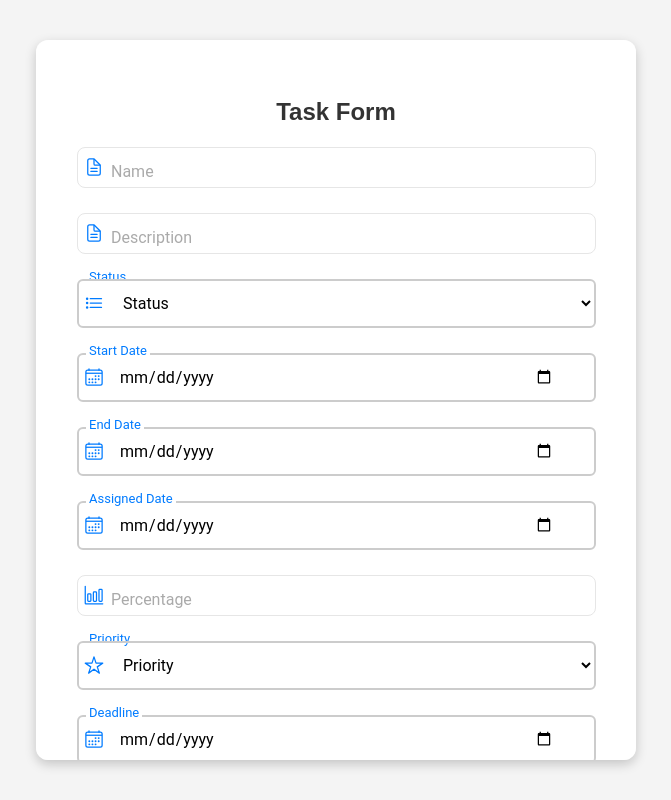
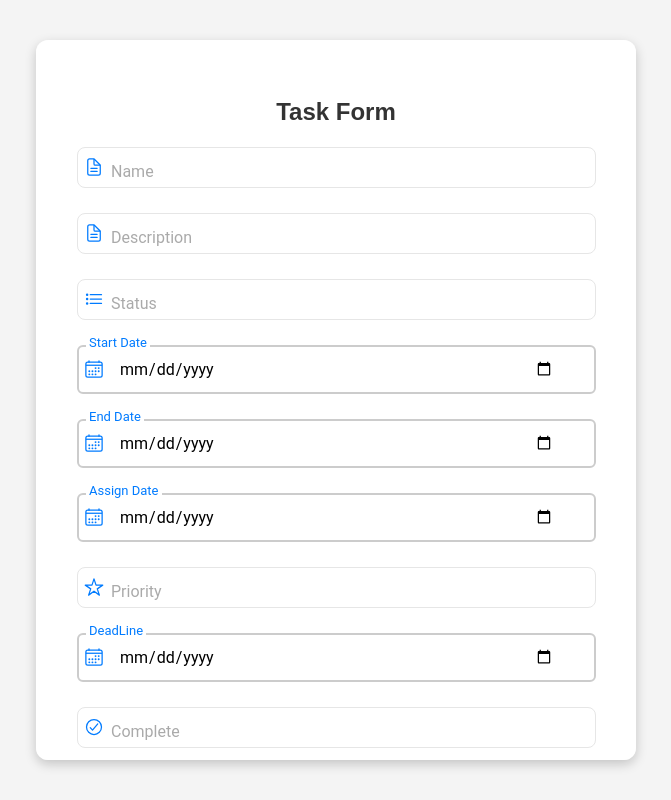
Before and after one commit to ashakannedi/planner-frontend, a React (Create React App) app: page /usertask in a window 1280 px wide. Shown: the whole page, without its empty margins (304-975 px from the left). Built offline with nearby package versions, Linux system fonts and the light colour scheme.

Commit message:
task input

```diff
--- a/src/App.tsx
+++ b/src/App.tsx
@@ -6,7 +6,7 @@ import { IonReactRouter } from '@ionic/react-router';
 import Home from './pages/Home';
 import Taskspage from './pages/Taskspage';
 import Projects from './pages/Projects';
-//import Details from './pages/Details';
+import Details from './pages/Details';
 import DetailsByTaskId from './pages/DetailsByTaskId';
 import Navbar from './pages/Nav';
 /* Core CSS required for Ionic components to work properly */
@@ -55,7 +55,7 @@ const App = () => {
           <Route path="/projects"><Projects/></Route>
           <Route path="/taskbyuserid"><TaskbyUserid/></Route>
           <Route path="/taskspage/:id" component={Taskspage}></Route>
-          {/* <Route path="/details/:id" component={Details}><Details/></Route> */}
+          <Route path="/details/:id" component={Details}><Details/></Route>
           <Route path="/detailsbasedontaskid/:id" component={DetailsByTaskId}><DetailsByTaskId/></Route>
           <Route path="/home"><Home/></Route>
           <Route path="/register" component={Registration} />
--- a/src/pages/Task.tsx
+++ b/src/pages/Task.tsx
@@ -1,106 +1,302 @@
-import React from 'react';
+import React, { useState, ChangeEvent, FormEvent } from 'react';
 import { IonIcon } from '@ionic/react';
 import { personOutline, documentTextOutline, listOutline, calendarOutline, barChartOutline, starOutline, checkmarkCircleOutline, folderOutline } from 'ionicons/icons';
 import './Task.css';
 
+interface FormData {
+  title: string;
+  description: string;
+  status: string;
+  startDate: string;
+  endDate: string;
+  assignDate: string;
+  priority: string;
+  deadLine: string;
+  completed: string; // Changed from 'complete' to 'completed'
+  project:{
+    id:string;
+  }
+  userDetails:{
+    id:string;
+  }
+}
+
 function Task() {
+  const [formData, setFormData] = useState<FormData>({
+    title: '',
+    description: '',
+    status: '',
+    startDate: '',
+    endDate: '',
+    assignDate: '',
+    priority: '',
+    deadLine: '',
+    completed: '',
+    project:
+    {
+      id:'',
+    } ,
+    userDetails:{
+      id:'',
+    }
+  });
+
+  const handleChange = (e: ChangeEvent<HTMLInputElement | HTMLSelectElement>) => {
+    const { name, value } = e.target;
+
+    if (name === "project" || name === "userDetails") {
+      setFormData({
+        ...formData,
+        [name]: {
+          ...formData[name],
+          id: value,
+        },
+      });
+    } else {
+    setFormData((prevFormData) => ({
+      ...prevFormData,
+      [name]: value,
+    }));
+  }
+  };
+
+  const handleSubmit = async (e: FormEvent<HTMLFormElement>) => {
+  e.preventDefault();
+
+  try {
+    const apiEndpoint = 'http://localhost:8080/tasks';
+
+    // Convert dates to ISO 8601 format if needed
+   const formatDate = (date: string) => {
+  if (!date) return null;
+  const d = new Date(date);
+  return d.toISOString(); // Format to 'yyyy-MM-ddTHH:mm:ss.sssZ'
+};
+
+    const formattedData = {
+      ...formData,
+      startDate: formatDate(formData.startDate),
+      endDate: formatDate(formData.endDate),
+      assignDate: formatDate(formData.assignDate),
+      deadLine: formatDate(formData.deadLine),
+    };
+
+    const response = await fetch(apiEndpoint, {
+      method: 'POST',
+      headers: {
+        'Content-Type': 'application/json',
+      },
+      body: JSON.stringify(formattedData),
+    });
+
+    if (!response.ok) {
+      const errorText = await response.text();
+      throw new Error(`Failed to submit the form: ${errorText}`);
+    }
+
+    const result = await response.json();
+    console.log('Form submitted successfully:', result);
+    alert('Task created successfully!');
+
+    // Clear the form or redirect as needed
+    setFormData({
+      title: '',
+      description: '',
+      status: '',
+      startDate: '',
+      endDate: '',
+      assignDate: '',
+
+      priority: '',
+      deadLine: '',
+      completed: '',
+      project:
+      {
+        id:'',
+      } ,
+      userDetails:{
+        id:'',
+      }
+    });
+  } catch (error) {
+    console.error('Failed to submit the form:', error);
+    alert('Failed to submit the form. Please try again.');
+  }
+};
+
+
   return (
     <div className="task-form">
-      <form>
+      <form onSubmit={handleSubmit}>
         <h2>Task Form</h2>
         <div className="form-container">
-
-
           <div className="form-group">
             <IonIcon icon={documentTextOutline} className="input-icon" />
-            <input type="text" id="name" name="name" required placeholder=" " />
+            <input
+              type="text"
+              id="title"
+              name="title"
+              value={formData.title}
+              onChange={handleChange}
+              required
+              placeholder=" "
+            />
             <label htmlFor="name">Name</label>
           </div>
 
           <div className="form-group">
             <IonIcon icon={documentTextOutline} className="input-icon" />
-            <input type="text" id="description" name="description" required placeholder=" " />
+            <input
+              type="text"
+              id="description"
+              name="description"
+              value={formData.description}
+              onChange={handleChange}
+              required
+              placeholder=" "
+            />
             <label htmlFor="description">Description</label>
           </div>
 
           <div className="form-group">
             <IonIcon icon={listOutline} className="input-icon" />
-            <select id="status" name="status" required>
-              <option value="" hidden>Status</option>
-              <option value="Started">Started</option>
-              <option value="In Progress">In Progress</option>
-              <option value="Completed">Completed</option>
-            </select>
+
+
+            <input
+              type="text"
+              id="status"
+              name="status"
+              value={formData.status}
+              onChange={handleChange}
+              required
+              placeholder=" "
+            />
             <label htmlFor="status">Status</label>
           </div>
 
           <div className="date-time-group">
             <div className="form-group">
               <IonIcon icon={calendarOutline} className="input-icon" />
-              <input type="date" id="startDate" name="startDate" required />
+              <input
+                type="date"
+                id="startDate"
+                name="startDate"
+                value={formData.startDate}
+                onChange={handleChange}
+                required
+              />
               <label htmlFor="startDate">Start Date</label>
             </div>
 
             <div className="form-group">
               <IonIcon icon={calendarOutline} className="input-icon" />
-              <input type="date" id="endDate" name="endDate" required />
+              <input
+                type="date"
+                id="endDate"
+                name="endDate"
+                value={formData.endDate}
+                onChange={handleChange}
+                required
+              />
               <label htmlFor="endDate">End Date</label>
             </div>
 
             <div className="form-group">
               <IonIcon icon={calendarOutline} className="input-icon" />
-              <input type="date" id="assignedDate" name="assignedDate" required />
-              <label htmlFor="assignedDate">Assigned Date</label>
+              <input
+                type="date"
+                id="assignDate"
+                name="assignDate"
+                value={formData.assignDate}
+                onChange={handleChange}
+                required
+              />
+              <label htmlFor="assignDate">Assign Date</label>
             </div>
           </div>
 
-          <div className="form-group">
-            <IonIcon icon={barChartOutline} className="input-icon" />
-            <input type="number" id="percentage" name="percentage" placeholder=" " required min="0" max="100" />
-            <label htmlFor="percentage">Percentage</label>
-          </div>
+
 
           <div className="form-group">
             <IonIcon icon={starOutline} className="input-icon" />
-            <select id="priority" name="priority" required>
-              <option value="" hidden>Priority</option>
-              <option value="High">High</option>
-              <option value="Medium">Medium</option>
-              <option value="Low">Low</option>
-            </select>
+
+
+            <input
+              type="text"
+              id="priority"
+              name="priority"
+              value={formData.priority}
+              onChange={handleChange}
+              required
+              placeholder=" "
+            />
             <label htmlFor="priority">Priority</label>
+
+
           </div>
 
           <div className="form-group">
             <IonIcon icon={calendarOutline} className="input-icon" />
-            <input type="date" id="deadline" name="deadline" required />
-            <label htmlFor="deadline">Deadline</label>
+            <input
+              type="date"
+              id="deadLine"
+              name="deadLine"
+              value={formData.deadLine}
+              onChange={handleChange}
+              required
+            />
+            <label htmlFor="deadline">DeadLine</label>
           </div>
 
           <div className="form-group">
             <IonIcon icon={checkmarkCircleOutline} className="input-icon" />
-            <select id="complete" name="complete" required>
-              <option value="" hidden>Select Complete</option>
-              <option value="Yes">Yes</option>
-              <option value="No">No</option>
-            </select>
+
+            <input
+              type="number"
+              id="completed"
+              name="completed"
+              value={formData.completed}
+              onChange={handleChange}
+              placeholder=" "
+              required
+              min="0"
+              max="100"
+            />
             <label htmlFor="complete">Complete</label>
           </div>
 
           <div className="form-group">
             <IonIcon icon={folderOutline} className="input-icon" />
-            <input type="text" id="projectId" name="projectId" required placeholder=" " />
+            <input
+              type="text"
+              id="project"
+              name="project"
+              value={formData.project.id}
+              onChange={handleChange}
+              required
+              placeholder=" Project ID"
+            />
             <label htmlFor="projectId">Project Id</label>
+
           </div>
 
           <div className="form-group">
             <IonIcon icon={personOutline} className="input-icon" />
-            <input type="text" id="userId" name="userId" required placeholder=" " />
+            <input
+              type="text"
+              id="userDetails"
+              name="userDetails"
+              value={formData.userDetails.id}
+              onChange={handleChange}
+              required
+              placeholder="User ID "
+            />
             <label htmlFor="userId">User Id</label>
           </div>
         </div>
-
-        <button type="submit" className="btn-submit">Submit Task</button>
+        <button type="submit" className="btn-submit">
+          Submit Task
+        </button>
       </form>
     </div>
   );
```
